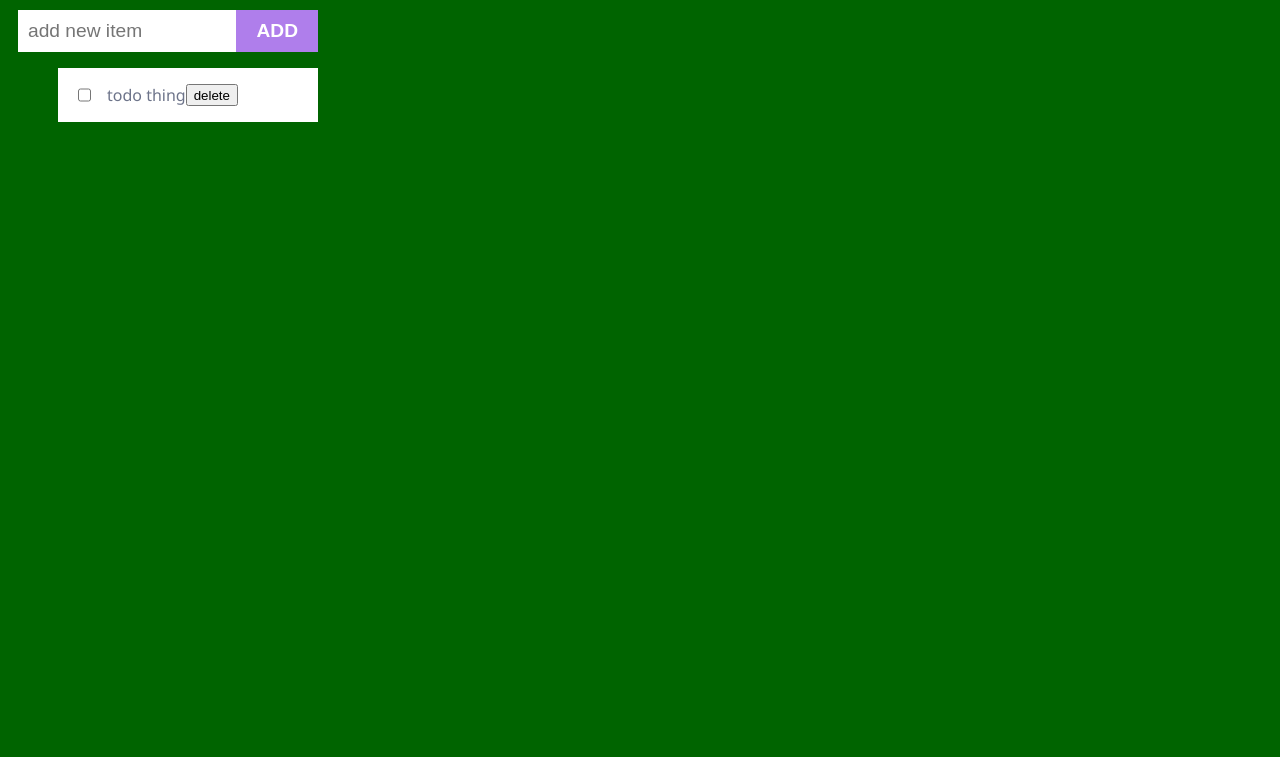
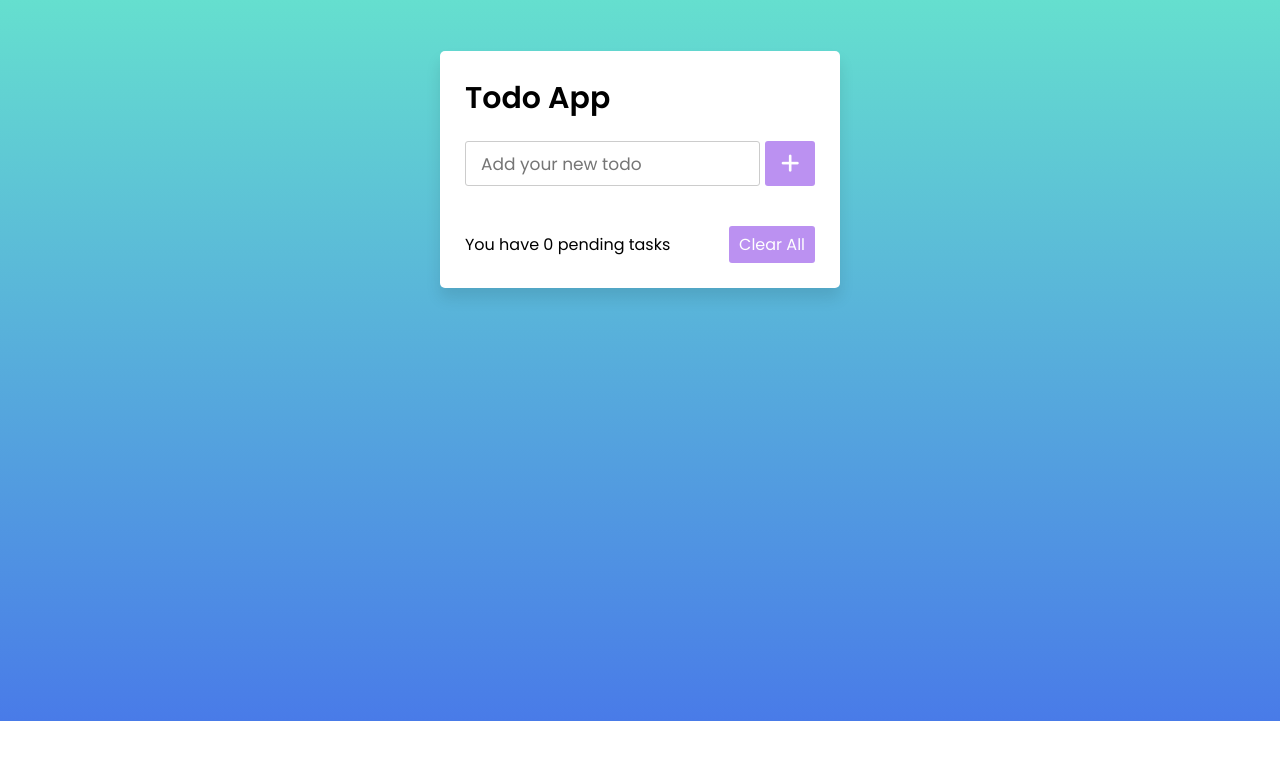
Before and after one commit to engymanee/todoapp, a plain HTML site: page index.html in a window 1280 px wide. Shown: the part 79-836 px from the top of the page. After the commit the page ends 800 px from the top, so only its background shows below. Drawn offline with Linux system fonts and the light colour scheme.

Commit message:
updated all files

```diff
--- a/index.html
+++ b/index.html
@@ -1,32 +1,31 @@
+
 <!DOCTYPE html>
+<!-- Created By CodingNepal - www.codingnepalweb.com -->
 <html lang="en">
+<head>
+    <meta charset="UTF-8">
+    <meta name="viewport" content="width=device-width, initial-scale=1.0">
+    <!-- <title>Todo App JavaScript | CodingNepal</title> -->
+    <link rel="stylesheet" href="style.css">
+    <script src="https://kit.fontawesome.com/a076d05399.js"></script>
+</head>
+<body>
+  <div class="wrapper">
+    <header>Todo App</header>
+    <div class="inputField">
+      <input type="text" placeholder="Add your new todo">
+      <button><i class="fas fa-plus"></i></button>
+    </div>
+    <ul class="todoList">
+      <!-- data are comes from local storage -->
+    </ul>
+    <div class="footer">
+      <span>You have <span class="pendingTasks"></span> pending tasks</span>
+      <button>Clear All</button>
+    </div>
+  </div>
 
-<head>
-    <meta charset="utf-8" />
-    <meta name="viewport" content="width=device-width, initial-scale=1" />
-    <title>TO DO LIST PWA</title>
-    <link rel="stylesheet" href="style.css" />
-</head>
+  <script src="script.js"></script>
 
-<body>
-    <header>
-        <h1>TO DO APP</h1>
-    </header>
-    <main>
-        <label class="new">
-            <input type="text" placeholder="add new item" class="new-input">
-            <button class="new-button">ADD</button>
-        </label>
-
-        <ul>
-            <li class="item">
-                <input type="checkbox" class="item-check">
-                <span class="item-text">todo thing</span>
-                <button class="delete>">delete</button>
-            </li>
-        </ul>
-    </main>
-    <script src="script.js" defer></script>
 </body>
-
 </html>
--- /dev/null
+++ b/script.js
@@ -0,0 +1,69 @@
+// getting all required elements
+const inputBox = document.querySelector(".inputField input");
+const addBtn = document.querySelector(".inputField button");
+const todoList = document.querySelector(".todoList");
+const deleteAllBtn = document.querySelector(".footer button");
+
+// onkeyup event
+inputBox.onkeyup = ()=>{
+  let userEnteredValue = inputBox.value; //getting user entered value
+  if(userEnteredValue.trim() != 0){ //if the user value isn't only spaces
+    addBtn.classList.add("active"); //active the add button
+  }else{
+    addBtn.classList.remove("active"); //unactive the add button
+  }
+}
+
+showTasks(); //calling showTask function
+
+addBtn.onclick = ()=>{ //when user click on plus icon button
+  let userEnteredValue = inputBox.value; //getting input field value
+  let getLocalStorageData = localStorage.getItem("New Todo"); //getting localstorage
+  if(getLocalStorageData == null){ //if localstorage has no data
+    listArray = []; //create a blank array
+  }else{
+    listArray = JSON.parse(getLocalStorageData);  //transforming json string into a js object
+  }
+  listArray.push(userEnteredValue); //pushing or adding new value in array
+  localStorage.setItem("New Todo", JSON.stringify(listArray)); //transforming js object into a json string
+  showTasks(); //calling showTask function
+  addBtn.classList.remove("active"); //unactive the add button once the task added
+}
+
+function showTasks(){
+  let getLocalStorageData = localStorage.getItem("New Todo");
+  if(getLocalStorageData == null){
+    listArray = [];
+  }else{
+    listArray = JSON.parse(getLocalStorageData);
+  }
+  const pendingTasksNumb = document.querySelector(".pendingTasks");
+  pendingTasksNumb.textContent = listArray.length; //passing the array length in pendingtask
+  if(listArray.length > 0){ //if array length is greater than 0
+    deleteAllBtn.classList.add("active"); //active the delete button
+  }else{
+    deleteAllBtn.classList.remove("active"); //unactive the delete button
+  }
+  let newLiTag = "";
+  listArray.forEach((element, index) => {
+    newLiTag += `<li>${element}<span class="icon" onclick="deleteTask(${index})"><i class="fas fa-trash"></i></span></li>`;
+  });
+  todoList.innerHTML = newLiTag; //adding new li tag inside ul tag
+  inputBox.value = ""; //once task added leave the input field blank
+}
+
+// delete task function
+function deleteTask(index){
+  let getLocalStorageData = localStorage.getItem("New Todo");
+  listArray = JSON.parse(getLocalStorageData);
+  listArray.splice(index, 1); //delete or remove the li
+  localStorage.setItem("New Todo", JSON.stringify(listArray));
+  showTasks(); //call the showTasks function
+}
+
+// delete all tasks function
+deleteAllBtn.onclick = ()=>{
+  listArray = []; //empty the array
+  localStorage.setItem("New Todo", JSON.stringify(listArray)); //set the item in localstorage
+  showTasks(); //call the showTasks function
+}
--- a/style.css
+++ b/style.css
@@ -1,85 +1,130 @@
-html{
-    box-sizing: border-box;
-    font-family: 'Segoe UI', Tahoma, Geneva, Verdana, sans-serif;
-    background-color: darkgreen;
-    margin: 0
-    padding: 0;
+@import url('https://fonts.googleapis.com/css2?family=Poppins:wght@200;300;400;500;600;700&display=swap');
+*{
+  margin: 0;
+  padding: 0;
+  box-sizing: border-box;
+  font-family: 'Poppins', sans-serif;
 }
-
+::selection{
+  color: #ffff;
+  background: rgb(142, 73, 232);
+}
 body{
-    width: 300px;
-    height: 100vh;
-    padding: 10px;
+  width: 100%;
+  height: 100vh;
+  /* overflow: hidden; */
+  padding: 10px;
+  background: linear-gradient(to bottom, #68EACC 0%, #497BE8 100%);
 }
-
-header{
-    margin-bottom: 1rem;
-    padding: 10px;
-    text-align: center;
-    background-color: palevioletred;
-    color: whitesmoke;
+.wrapper{
+  background: #fff;
+  max-width: 400px;
+  width: 100%;
+  margin: 120px auto;
+  padding: 25px;
+  border-radius: 5px;
+  box-shadow: 0px 10px 15px rgba(0,0,0,0.1);
 }
-
-h1{
-margin: 0;
-font-size: 1.6rem;
+.wrapper header{
+  font-size: 30px;
+  font-weight: 600;
 }
-
-.new-label{
-    display: none;
+.wrapper .inputField{
+  margin: 20px 0;
+  width: 100%;
+  display: flex;
+  height: 45px;
 }
-
-.new{
-    display: flex;
-    margin-bottom: 1rem;
-
+.inputField input{
+  width: 85%;
+  height: 100%;
+  outline: none;
+  border-radius: 3px;
+  border: 1px solid #ccc;
+  font-size: 17px;
+  padding-left: 15px;
+  transition: all 0.3s ease;
 }
-
-.new-input{
-    display: block;
-    width: 100%;
-    padding: 10px;
-    border: 0;
-    font-size: 1.2rem;
+.inputField input:focus{
+  border-color: #8E49E8;
 }
-
-.new-button{
-    border: 0;
-    padding: 0 20px;
-    font-size: 1.2em;
-    font-weight: bold;
-    color: white;
-    background-color: #af7eeb;
-    cursor: pointer;
+.inputField button{
+  width: 50px;
+  height: 100%;
+  border: none;
+  color: #fff;
+  margin-left: 5px;
+  font-size: 21px;
+  outline: none;
+  background: #8E49E8;
+  cursor: pointer;
+  border-radius: 3px;
+  opacity: 0.6;
+  pointer-events: none;
+  transition: all 0.3s ease;
 }
-
-
-.item{
-    display: flex;
-    padding: 1rem;
-    background-color: white;
+.inputField button:hover,
+.footer button:hover{
+  background: #721ce3;
 }
-
-.item-check{
-    margin-right: 1rem;
+.inputField button.active{
+  opacity: 1;
+  pointer-events: auto;
 }
-
-.item-text{
-    color: #6d748a;
+.wrapper .todoList{
+  max-height: 250px;
+  overflow-y: auto;
 }
-
-.delete{
-    width 20px;
-    margin-left: auto;
-    border: 0;
-    color: transparent;
-    background url (https://cdn.glitch.com/f961eba8-228f-46a7-a1bc-a4b0b7dc17e2%2Fbin.png?v=1621165175709); no-repeat;
-    background-size: contain;
-    cursor: pointer;
-
+.todoList li{
+  position: relative;
+  list-style: none;
+  height: 45px;
+  line-height: 45px;
+  margin-bottom: 8px;
+  background: #f2f2f2;
+  border-radius: 3px;
+  padding: 0 15px;
+  cursor: default;
+  overflow: hidden;
 }
-
-::selection{
-    color: ffff;
-    background: rgb(142, 73, 232);
+.todoList li .icon{
+  position: absolute;
+  right: -45px;
+  background: #e74c3c;
+  width: 45px;
+  text-align: center;
+  color: #fff;
+  border-radius: 0 3px 3px 0;
+  cursor: pointer;
+  transition: all 0.2s ease;
 }
+.todoList li:hover .icon{
+  right: 0px;
+}
+.wrapper .footer{
+  display: flex;
+  width: 100%;
+  margin-top: 20px;
+  align-items: center;
+  justify-content: space-between;
+}
+.footer button{
+  padding: 6px 10px;
+  border-radius: 3px;
+  border: none;
+  outline: none;
+  color: #fff;
+  font-weight: 400;
+  font-size: 16px;
+  margin-left: 5px;
+  background: #8E49E8;
+  cursor: pointer;
+  user-select: none;
+  opacity: 0.6;
+  pointer-events: none;
+  transition: all 0.3s ease;
+}
+.footer button.active{
+  opacity: 1;
+  pointer-events: auto;
+}
```
